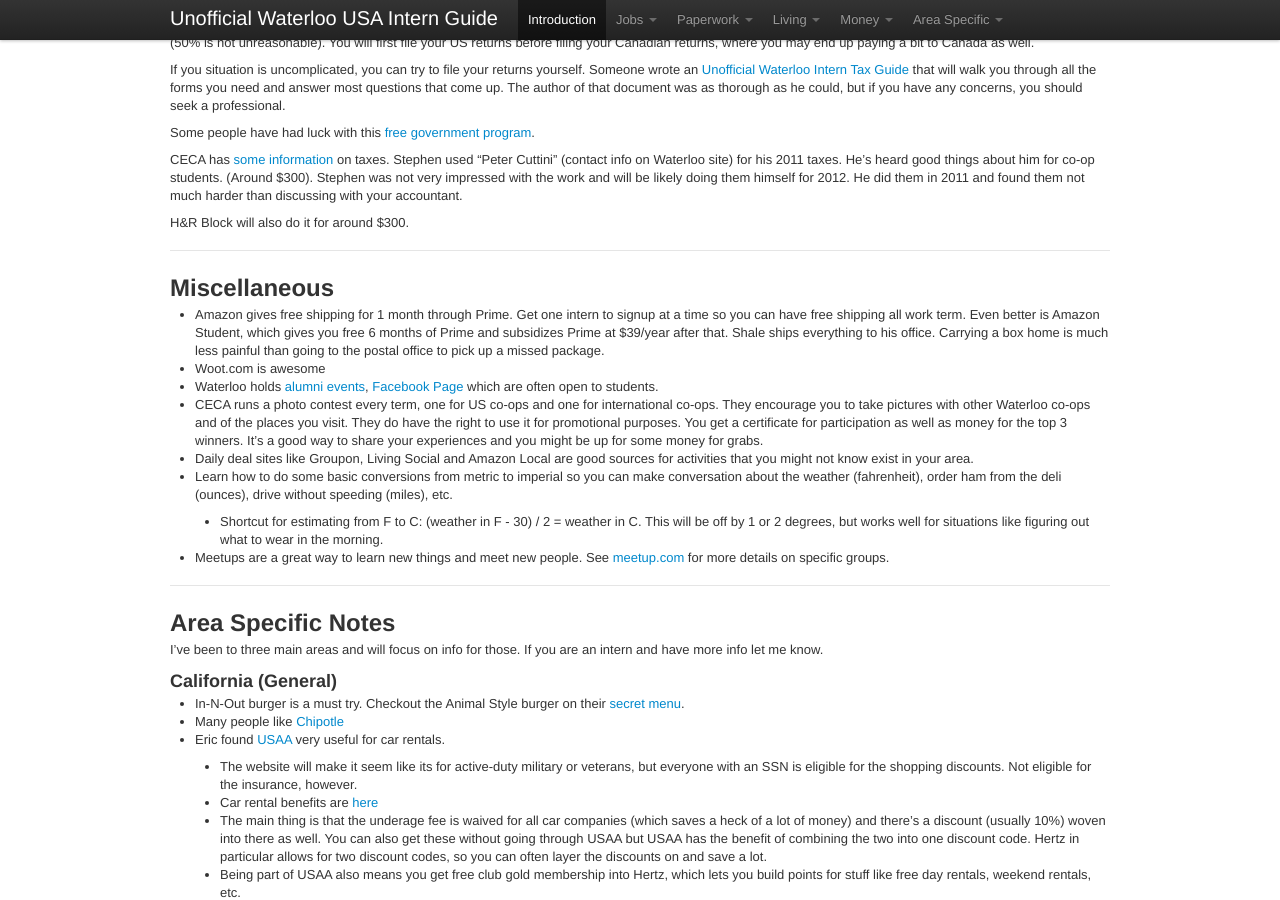
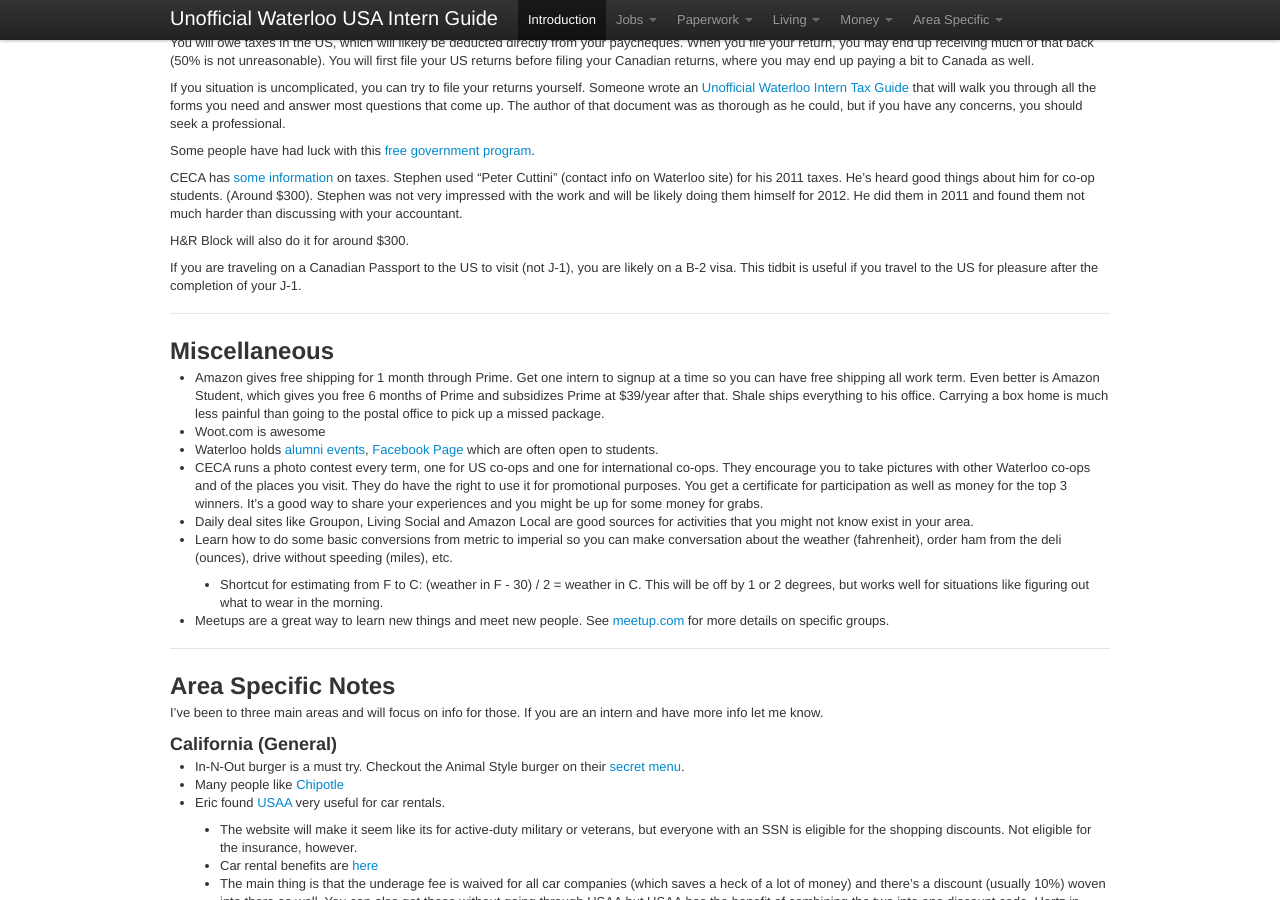
Before and after one commit to sholiday/Unofficial-Waterloo-USA-Intern-Guide, a Jekyll site: the page built from index.markdown, in a window 1280 px wide and 900 px high, scrolled down 7570 px. Built offline with Jekyll 4.4.1, drawn with Linux system fonts in a browser that asks for light colours; nearby versions of some CDN libraries; Markdown is read by kramdown in place of the engine named in the settings.

Commit message:
Visa for Canadian visitors

```diff
--- a/index.markdown
+++ b/index.markdown
@@ -642,6 +643,8 @@ discussing with your accountant.
 
 H&R Block will also do it for around $300.
 
+If you are traveling on a Canadian Passport to the US to visit (not J-1), you are likely on a B-2 visa. This tidbit is useful if you travel to the US for pleasure after the completion of your J-1.
+
 [Unofficial-Tax-Guide]: http://feli.xxx/taxguide
 [IRS-FreeTaxReturn]: http://www.irs.gov/Individuals/Free-Tax-Return-Preparation-for-You-by-Volunteers
 [CECA-USIncomeTax]: https://uwaterloo.ca/co-operative-education/working-abroad/common-terms-questions#If%20I%20work%20in%20the%20U.S.A,%20how%20does%20that%20affect%20my%20income%20tax?
```
Also changed, not shown: other parts of index.markdown (+1 -0 lines).
